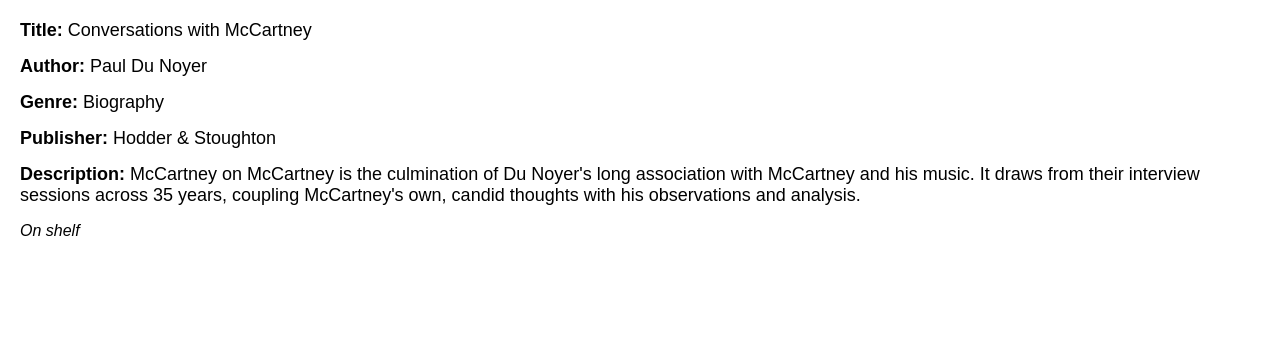
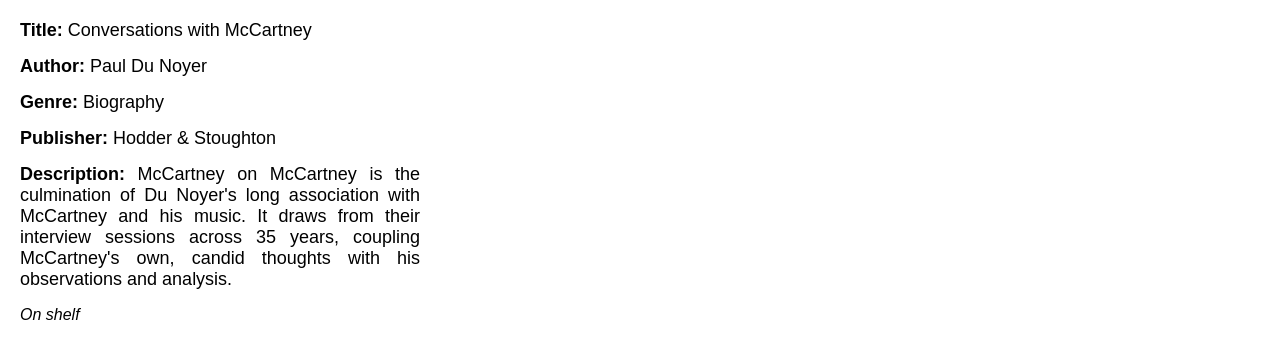
Before and after one commit to mickcooke/W3d5_Homework, a Flask app: page /books/1 in a window 1280 px wide. Shown: the part 80-439 px from the top of the page. Run offline with Flask 3, Linux system fonts and the light colour scheme.

Commit message:
made some  improvements

```diff
--- a/controllers/controller.py
+++ b/controllers/controller.py
@@ -21,15 +21,21 @@
     publisher = request.form["publisher"]
     description = request.form["description"]
     newbook = Book(
-        title=title,
-        author=author,
-        genre=genre,
-        publisher=publisher,
-        description=description,
-        checked_out = checked_out
-        )
-    add_new_book(newbook)
-    return redirect ("/books")
+    title=title,
+    author=author,
+    genre=genre,
+    publisher=publisher,
+    description=description,
+    checked_out = checked_out
+    )
+    if title == "" or author == "":
+        return redirect ("/books")
+    else:
+        add_new_book(newbook)
+        return redirect ("/books")
+
+
+
 
 @app.route("/books/delete/<index>", methods=["POST"])
 def delete_by_index(index):
--- a/static/styles.css
+++ b/static/styles.css
@@ -38,6 +38,7 @@
 
 .form-inline textarea {
     width: 300px;
+    border: 1px solid #ddd;
 
 }
 
@@ -80,3 +81,12 @@
     width: 25px;
     background-color: #eee;
 }
+
+.boxed {
+    width: 400px;
+    padding:0px;
+    border: 0px;
+    margin: 0;
+    text-align: justify;
+    text-justify: inter-word;
+}
--- a/templates/book_detail.html
+++ b/templates/book_detail.html
@@ -8,10 +8,12 @@
     <h2><b>Author:</b> {{book.author}}</h2>
     <h2><b>Genre:</b> {{book.genre}}</h2>
     <h2><b>Publisher:</b> {{book.publisher}}</h2>
+    <div class="boxed">
     <h2><b>Description:</b> {{book.description}}</h2>
+    </div>
 
     {% if book.checked_out %}
-    <p><i>Checked Out</i></p>
+    <p><i style="color:red;">Checked Out</i></p>
     {% else %}
     <p><i>On shelf</i></p>
     {% endif %}
```
Also changed, not shown: templates/index.html (+9 -8 lines).
